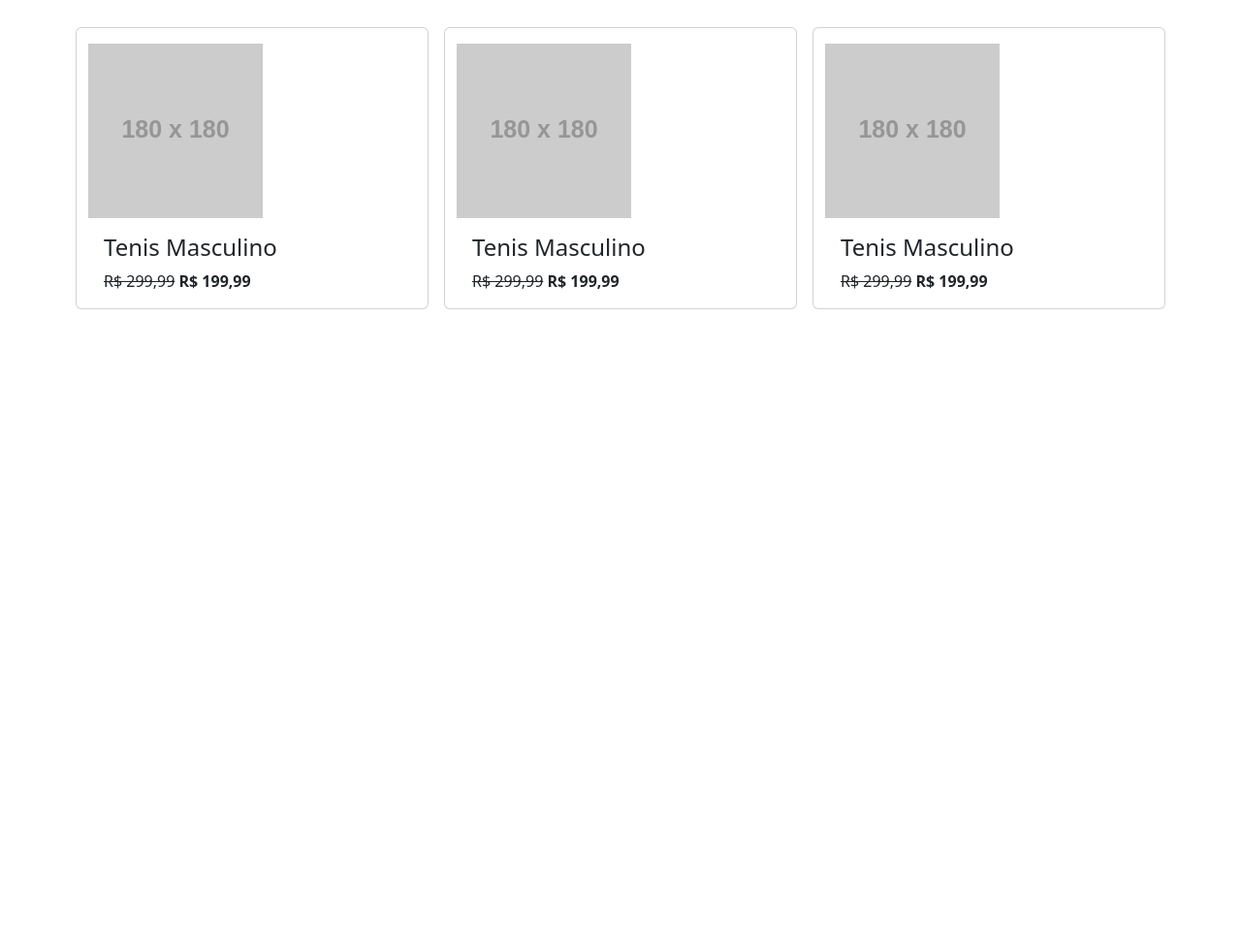
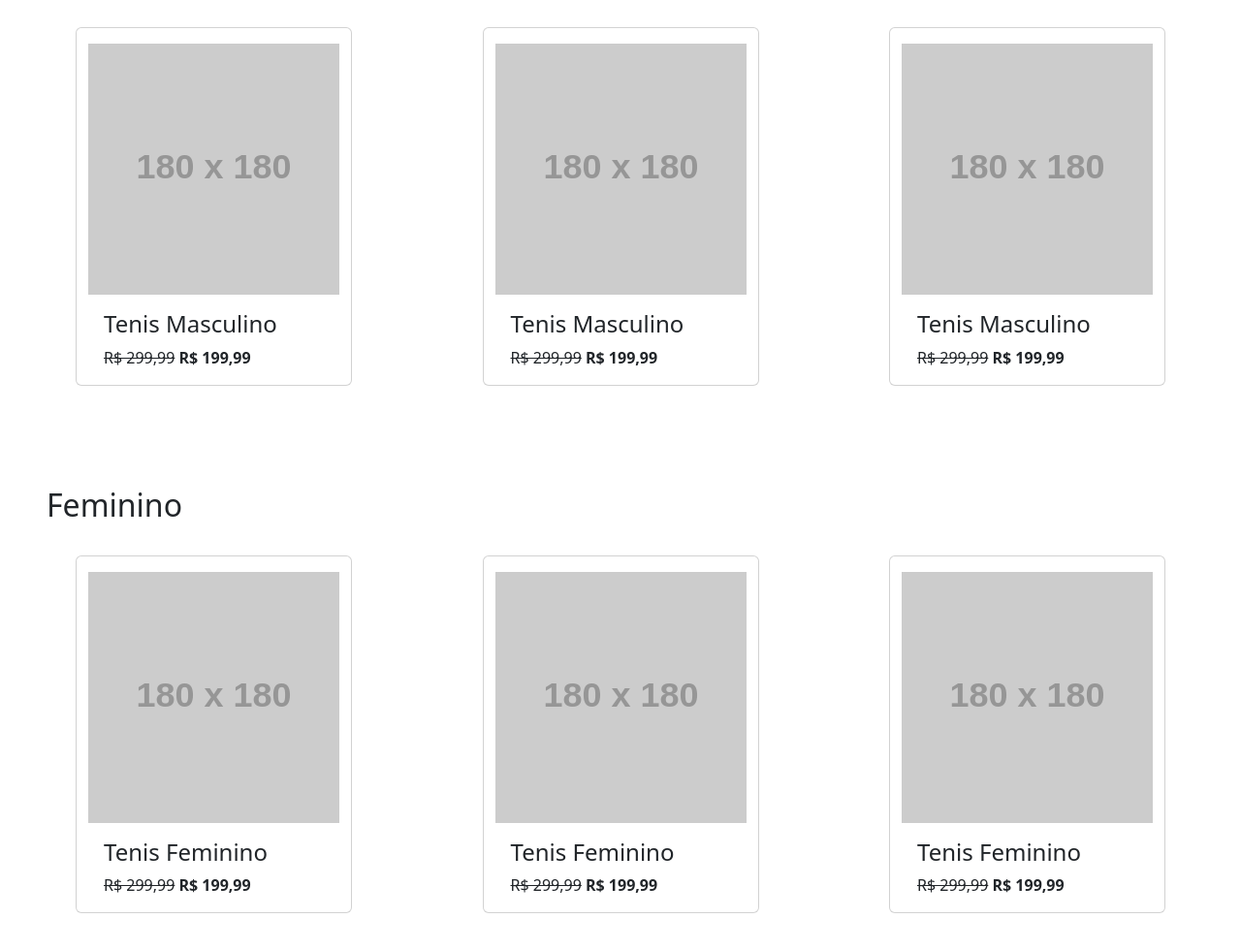
Before and after one commit to FilipeRaitz/tarefa-modulo-13, a plain HTML site: page index.html in a window 1280 px wide. Shown: the part 716-1696 px from the top of the page at 97% size. Before the commit the page ends 1091 px from the top, so only its background shows below. Drawn offline with nearby package versions, Linux system fonts and the light colour scheme; placeholder pictures from the web are drawn by us.

Commit message:
finalizado

```diff
--- a/index.html
+++ b/index.html
@@ -8,7 +8,7 @@
     <link rel="stylesheet" href="main.css">
 </head>
 <body>
-    <header>
+    <header class="sticky-top">
 
         <nav class="navbar navbar-expand-lg bg-body-tertiary">
             <div class="container-fluid">
@@ -21,9 +21,15 @@
               <div class="collapse navbar-collapse" id="navbar-menu">
                 <ul class="navbar-nav me-auto mb-2 mb-lg-0">
                   <li class="nav-item">
-                    <a class="nav-link active" href="#">Promoções</a>
+                    <a class="nav-link active" href="#promos">Promoções</a>
                   </li>
-                  <li class="nav-item dropdown">
+                  <li class="nav-item">
+                    <a class="nav-link active" href="#masculino">Masculino</a>
+                  </li>
+                  <li class="nav-item">
+                    <a class="nav-link active" href="#feminino">Feminino</a>
+                  </li>
+                  <!-- <li class="nav-item dropdown">
                     <a class="nav-link dropdown-toggle" href="#" role="button" data-bs-toggle="dropdown">
                       Masculino
                     </a>
@@ -56,7 +62,7 @@
                         </li>
 
                     </ul>
-                  </li>
+                  </li> -->
                 </ul>
                 <form class="d-flex input-group" role="search">
                     <input class="form-control" type="search" placeholder="Procurar" aria-label="Search">
@@ -91,11 +97,10 @@
     <section id="masculino" class="p-5">
         <h2 class="mb-4">Masculino</h2>
         <div class="container">
-            <div class="row">
-                <div class="card col m-2">
+            <div class="row justify-content-between">
+                <div class="card col-lg-3 col-md-5 col-xs-11 m-2">
+                    <img class="mt-3" src="https://via.placeholder.com/180x180" alt="">
                     <a href="#">
-                    <img class="mt-3" src="https://via.placeholder.com/180x180" alt="">
-
                         <div class="card-body">
                             <h4>Tenis Masculino</h4>
                             <s>R$ 299,99</s>
@@ -103,10 +108,9 @@
                         </div>
                     </a>
                 </div>
-                <div class="card col m-2">
+                <div class="card col-lg-3 col-md-5 col-xs-11 m-2">
+                    <img class="mt-3" src="https://via.placeholder.com/180x180" alt="">
                     <a href="#">
-                    <img class="mt-3" src="https://via.placeholder.com/180x180" alt="">
-
                         <div class="card-body">
                             <h4>Tenis Masculino</h4>
                             <s>R$ 299,99</s>
@@ -114,12 +118,49 @@
                         </div>
                     </a>
                 </div>
-                <div class="card col m-2">
+                <div class="card col-lg-3 col-md-5 col-xs-11 m-2">
+                    <img class="mt-3" src="https://via.placeholder.com/180x180" alt="">
                     <a href="#">
-                    <img class="mt-3" src="https://via.placeholder.com/180x180" alt="">
-
                         <div class="card-body">
                             <h4>Tenis Masculino</h4>
+                            <s>R$ 299,99</s>
+                            <strong>R$ 199,99</strong>
+                        </div>
+                    </a>
+                </div>
+            </div>
+
+        </div>
+    </section>
+    <section id="feminino" class="p-5">
+        <h2 class="mb-4">Feminino</h2>
+        <div class="container">
+            <div class="row justify-content-between">
+                <div class="card col-lg-3 col-md-5 col-xs-11 m-2">
+                    <img class="mt-3" src="https://via.placeholder.com/180x180" alt="">
+                    <a href="#">
+                        <div class="card-body">
+                            <h4>Tenis Feminino</h4>
+                            <s>R$ 299,99</s>
+                            <strong>R$ 199,99</strong>
+                        </div>
+                    </a>
+                </div>
+                <div class="card col-lg-3 col-md-5 col-xs-11 m-2">
+                    <img class="mt-3" src="https://via.placeholder.com/180x180" alt="">
+                    <a href="#">
+                        <div class="card-body">
+                            <h4>Tenis Feminino</h4>
+                            <s>R$ 299,99</s>
+                            <strong>R$ 199,99</strong>
+                        </div>
+                    </a>
+                </div>
+                <div class="card col-lg-3 col-md-5 col-xs-11 m-2">
+                    <img class="mt-3" src="https://via.placeholder.com/180x180" alt="">
+                    <a href="#">
+                        <div class="card-body">
+                            <h4>Tenis Feminino</h4>
                             <s>R$ 299,99</s>
                             <strong>R$ 199,99</strong>
                         </div>
```
Also changed, not shown: main.css (line endings or trailing spaces).
